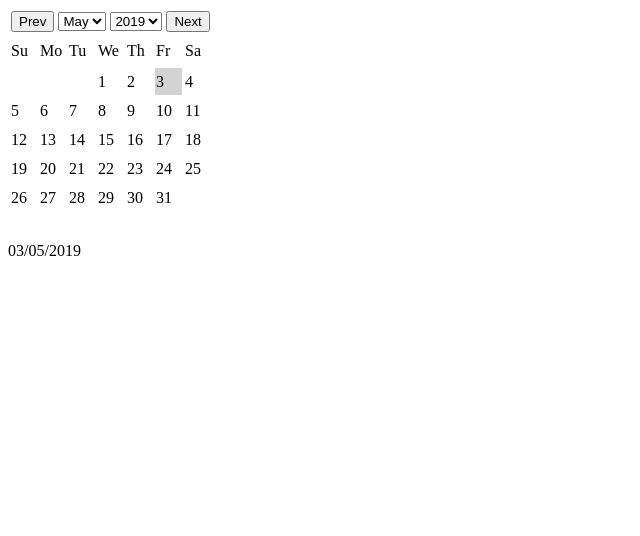
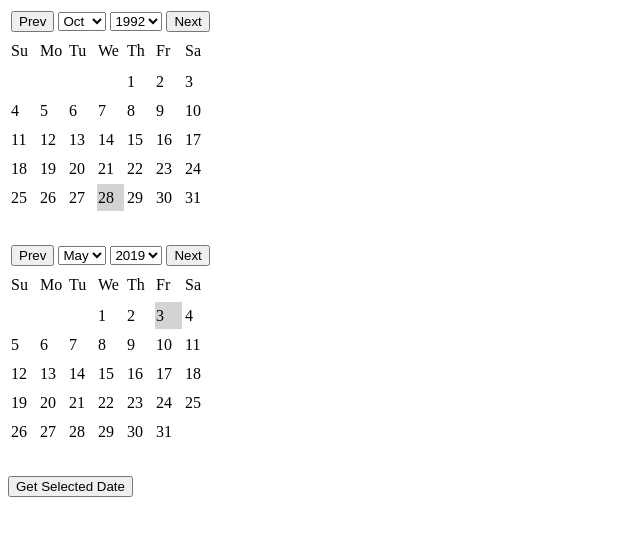
Before and after one commit to NilavPatel/np-date-picker, an Angular app: page / in a window 1280 px wide. Shown: the top 536 px of the page, without its empty margins (0-640 px from the left). Built offline with nearby package versions, Linux system fonts and the light colour scheme.

Commit message:
add new property and api
add new property and api

```diff
--- a/src/app/app.component.html
+++ b/src/app/app.component.html
@@ -1 +1,6 @@
-<app-np-date-picker></app-np-date-picker>
+<app-np-date-picker [selectedDate]="birthDate"></app-np-date-picker>
+
+<app-np-date-picker #datepicker></app-np-date-picker>
+
+<button (click)="getSelectedDate()">Get Selected Date</button>
+<div>{{selectedDate | date :'dd/MM/yyyy'}}</div>
--- a/src/app/app.component.ts
+++ b/src/app/app.component.ts
@@ -1,4 +1,5 @@
-import { Component } from '@angular/core';
+import { Component, ViewChild } from '@angular/core';
+import { NpDatePickerComponent } from './np-date-picker/np-date-picker.component';
 
 @Component({
   selector: 'app-root',
@@ -7,4 +8,14 @@ import { Component } from '@angular/core';
 })
 export class AppComponent {
   title = 'np-date-picker';
+
+  selectedDate: Date;
+
+  birthDate= new Date(1992, 9, 28);
+
+  @ViewChild("datepicker") datepicker: NpDatePickerComponent;
+
+  getSelectedDate() {
+    this.selectedDate = this.datepicker.getSelectedDate();
+  }
 }
--- a/src/app/np-date-picker/np-date-picker.component.html
+++ b/src/app/np-date-picker/np-date-picker.component.html
@@ -57,5 +57,4 @@
         <a (click)="_selectDate(day)">{{day}}</a></td>
     </tr>
   </table>
-  <div>{{_selectedDate | date :'dd/MM/yyyy'}}</div>
 </div>
--- a/src/app/np-date-picker/np-date-picker.component.ts
+++ b/src/app/np-date-picker/np-date-picker.component.ts
@@ -1,4 +1,4 @@
-import { Component, OnInit } from '@angular/core';
+import { Component, OnInit, Input } from '@angular/core';
 
 @Component({
   selector: 'app-np-date-picker',
@@ -15,21 +15,38 @@ export class NpDatePickerComponent implements OnInit {
 
   _days: number[] = [];
 
-  _selectedDate = new Date();
-  _selectedDay = this._selectedDate.getDate();
-  _selectedWeekDay = this._selectedDate.getDay();
-  _selectedMonth = this._selectedDate.getMonth();
-  _selectedYear = this._selectedDate.getFullYear();
+  @Input() selectedDate: Date;
 
-  _currentDay = this._selectedDate.getDate();
-  _currentWeekDay = this._selectedDate.getDay();
-  _currentMonth = this._selectedDate.getMonth();
-  _currentYear = this._selectedDate.getFullYear();
+  _selectedDate: Date;
+  _selectedDay: number;
+  _selectedWeekDay: number;
+  _selectedMonth: number;
+  _selectedYear: number;
+
+  _currentDay: number;
+  _currentWeekDay: number;
+  _currentMonth: number;
+  _currentYear: number;
 
   constructor() {
   }
 
   ngOnInit() {
+    if (this.selectedDate != undefined && this.selectedDate != null) {
+      this._selectedDate = this.selectedDate;
+    } else {
+      this._selectedDate = new Date();
+    }
+    this._selectedDay = this._selectedDate.getDate();
+    this._selectedWeekDay = this._selectedDate.getDay();
+    this._selectedMonth = this._selectedDate.getMonth();
+    this._selectedYear = this._selectedDate.getFullYear();
+
+    this._currentDay = this._selectedDate.getDate();
+    this._currentWeekDay = this._selectedDate.getDay();
+    this._currentMonth = this._selectedDate.getMonth();
+    this._currentYear = this._selectedDate.getFullYear();
+
     this._calculateDays();
     for (var i = 1900; i <= 2100; i++) {
       this._years.push(i);
@@ -86,13 +103,17 @@ export class NpDatePickerComponent implements OnInit {
     this._selectedDate = new Date(this._selectedYear, this._selectedMonth, day);
   }
 
-  _selectMonth($event){
+  _selectMonth($event) {
     this._currentMonth = parseInt($event.target.value);
     this._calculateDays();
   }
 
-  _selectYear($event){
+  _selectYear($event) {
     this._currentYear = parseInt($event.target.value);
     this._calculateDays();
   }
+
+  getSelectedDate() {
+    return this._selectedDate;
+  }
 }
```
